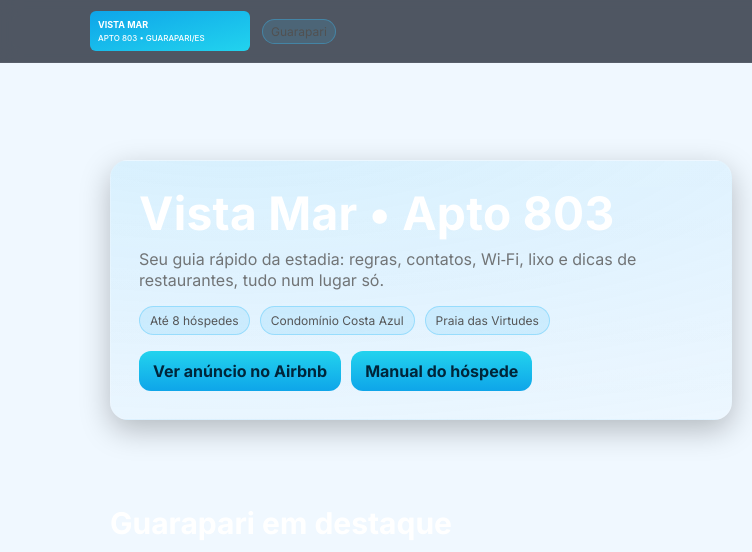
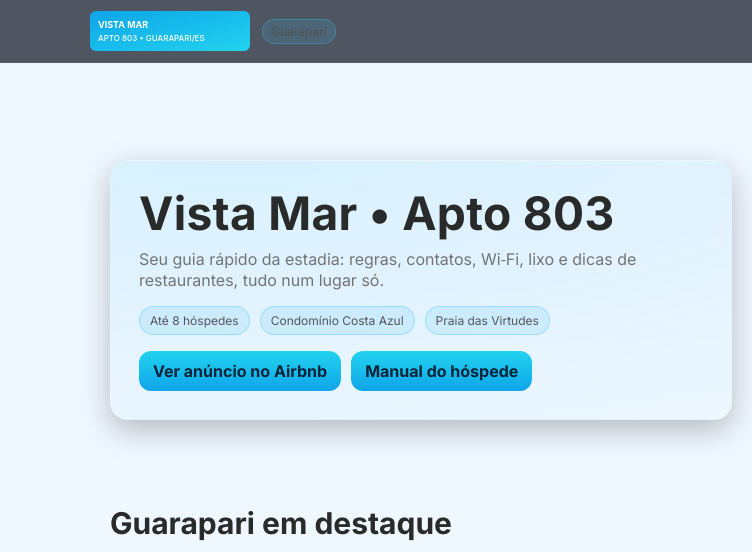
Before and after one commit to kaiobertocchi/ap803, a plain HTML site: page index.html in a window 1280 px wide. Shown: the top 552 px of the page, 0-752 px from the left. Drawn offline with nearby package versions, Linux system fonts and the light colour scheme; grey boxes are pictures that could not be loaded.

Commit message:
Update index.html

```diff
--- a/index.html
+++ b/index.html
@@ -21,7 +21,7 @@
     </div>
     <style>
       :root{
-        --bg:aliceblue;--bg-alt:aliceblue;--card:#0f1c2f;--muted:#717476;--text:white;
+        --bg:aliceblue;--bg-alt:aliceblue;--card:#0f1c2f;--muted:#717476;--text:#292a2a;
         --brand:#14b8a6;--brand2:#38bdf8;--ring:rgba(56,189,248,.35)
       }
       *{box-sizing:border-box}
```
